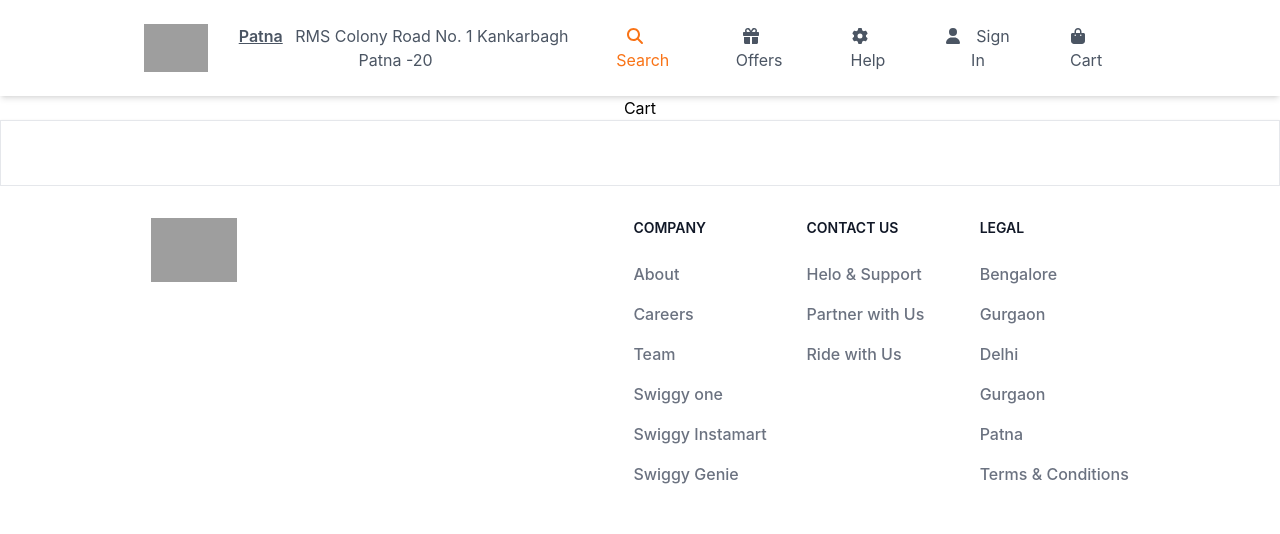
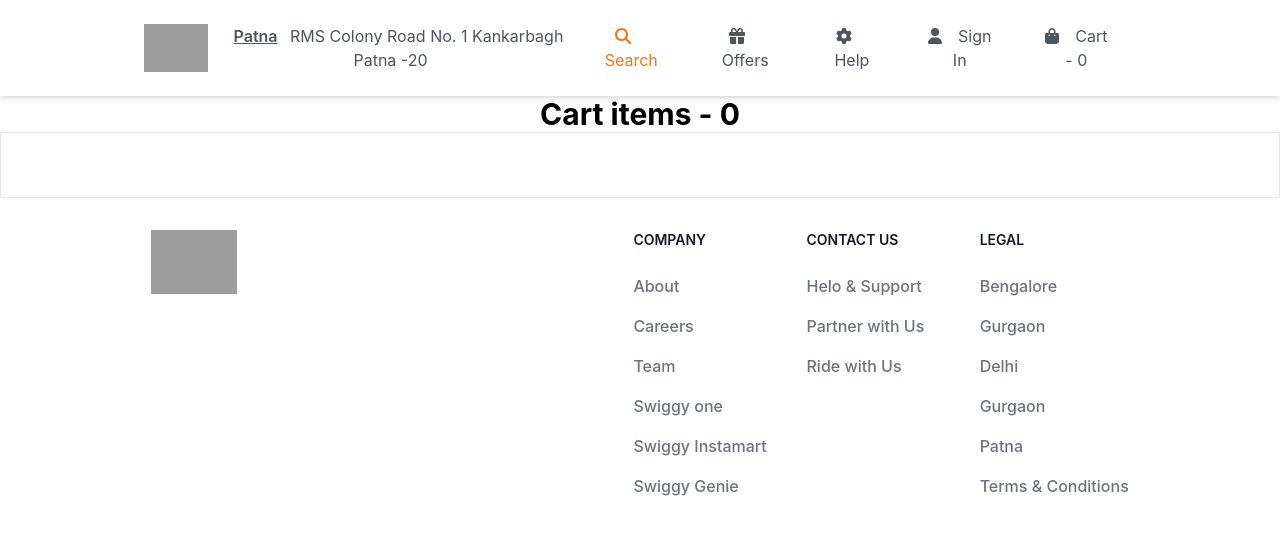
Before and after one commit to abhishekrawe/not-an-average-food-app, a React (Create React App) app: page /cart in a window 1280 px wide. Shown: the top 534 px of the page. Built offline with nearby package versions, Linux system fonts and the light colour scheme; grey boxes are pictures that could not be loaded.

Commit message:
Added Redux Store for add to cart Functionlity

```diff
--- a/src/App.js
+++ b/src/App.js
@@ -1,4 +1,3 @@
-import ReactDOM from "react-dom/client";
 import React from "react";
 import "./App.css";
 import Card from "./components/Card";
@@ -13,22 +12,26 @@
 import Error from "./pages/Error";
 import { BrowserRouter as Router, Routes, Route } from "react-router-dom";
 import RestaurantMenu from "./components/RestaurantMenu";
+import { Provider } from "react-redux";
+import store from "./redux/store";
 
 const App = () => {
   return (
-    <div className="App">
-      <Header />
+    <Provider store={store}>
+      <div className="App">
+        <Header />
         <Routes>
           <Route path="/" element={<Home />} />
           <Route path="/offer" element={<Offer />} />
           <Route path="/help" element={<Help />} />
           <Route path="/signin" element={<Signin />} />
           <Route path="/cart" element={<Cart />} />
-          <Route path="/restaurant/:id" element={<RestaurantMenu/>} />
+          <Route path="/restaurant/:id" element={<RestaurantMenu />} />
           <Route path="*" element={<Error />} />
         </Routes>
-      <Footer />
-    </div>
+        <Footer />
+      </div>
+    </Provider>
   );
 }
 
--- /dev/null
+++ b/src/components/FoodItem.js
@@ -0,0 +1,10 @@
+const FoodItem = ({ card }) => {
+  return (
+    <div>
+      <h2>Hello :{card?.card?.title}</h2>
+      {/* <p> {price/100} </p> */}
+    </div>
+  );
+};
+
+export default FoodItem;
--- a/src/components/Header.jsx
+++ b/src/components/Header.jsx
@@ -1,10 +1,14 @@
 import React from "react";
 import { Link } from 'react-router-dom';
-
+import { useSelector } from "react-redux";
 import { FontAwesomeIcon } from "@fortawesome/react-fontawesome";
 import { faSearch, faGift, faShoppingBag, faUser, faGear } from "@fortawesome/free-solid-svg-icons";
 
 function Header() {
+
+  const cartItems = useSelector(store => store.cart.items);
+  console.log(cartItems);
+
   return (
     <>
       <div className="px-4 md:px-36 py-4 bg-white shadow-md">
@@ -20,7 +24,7 @@
             <Link to="/offer" className="p-2 lg:px-4 md:mx-2 text-gray-600 rounded hover:text-orange-500 transition-colors duration-300"><FontAwesomeIcon icon={faGift} className="mr-4" />Offers</Link>
             <Link to="/help" className="p-2 lg:px-4 md:mx-2 text-gray-600 rounded hover:text-orange-500 transition-colors duration-300"><FontAwesomeIcon icon={faGear} className="mr-4" />Help</Link>
             <Link to="/signin" className="p-2 lg:px-4 md:mx-2 text-gray-600 rounded hover:text-orange-500 transition-colors duration-300"><FontAwesomeIcon icon={faUser} className="mr-4" />Sign In</Link>
-            <Link to="/cart" className="p-2 lg:px-4 md:mx-2 text-gray-600 rounded hover:text-orange-500 transition-colors duration-300"><FontAwesomeIcon icon={faShoppingBag} className="mr-4" />Cart</Link>
+            <Link to="/cart" className="p-2 lg:px-4 md:mx-2 text-gray-600 rounded hover:text-orange-500 transition-colors duration-300"><FontAwesomeIcon icon={faShoppingBag} className="mr-4" />Cart - {cartItems.length} </Link>
           </div>
         </div>
       </div>
--- a/src/components/RestaurantMenu.jsx
+++ b/src/components/RestaurantMenu.jsx
@@ -1,10 +1,18 @@
 import React, { useEffect, useState } from "react";
 import { useParams } from "react-router-dom";
+import { addItem } from "../redux/cartSlice";
+import { useDispatch } from "react-redux";
 
 function RestaurantMenu() {
   const { id } = useParams();
 
   const [resturentmenu, setResturentmenu] = useState({});
+
+  const dispatch = useDispatch();
+
+  const handleAddItem = (item) => {
+     dispatch(addItem(item));
+  }
 
   useEffect(() => {
     fetchProduct();
@@ -38,7 +46,7 @@
               </div>
               <div className="relative overflow-hidden flex flex-col">
                 <img className="h-20 w-20 object-cover rounded-md"  src={`https://media-assets.swiggy.com/swiggy/image/upload/fl_lossy,f_auto,q_auto,w_660/${item?.card?.card?.itemCards?.[0]?.card?.info?.imageId}`} />
-                <button className="absolute bg-green-400 text-white px-4 rounded-md border shadow-2xl bottom-0 left-0 right-0 mx-2 ">Add</button>
+                <button onClick={() => handleAddItem(item)} className="absolute bg-green-400 rounded-md border shadow-2xl bottom-0 left-0 right-0 mx-2 hover:bg-green-600 text-white font-bold px-4 border-b-4 border-green-700 hover:border-green-500 ">Add</button>
               </div>
 
             </div>
--- a/src/pages/Cart.jsx
+++ b/src/pages/Cart.jsx
@@ -1,10 +1,16 @@
-import React from "react";
+import { useSelector } from "react-redux";
+import FoodItem from "../components/FoodItem";
 
-function Cart() {
+const Cart = () => {
+  const cartItems = useSelector((store) => store.cart.items);
+
   return (
-    <>
-    <h1> Cart </h1>
-    </>
+    <div>
+      <h1 className="text-3xl font-bold">  Cart items - {cartItems.length} </h1>
+      {cartItems.map((card, index) => (
+        <FoodItem key={index} card={card} />
+      ))}
+    </div>
   )
 }
 
--- /dev/null
+++ b/src/redux/cartSlice.js
@@ -0,0 +1,22 @@
+import { createSlice } from "@reduxjs/toolkit";
+
+const cartSlice  = createSlice({
+    name : 'cart',
+    initialState: {
+        items : [],
+    },
+    reducers: {
+        addItem: (state , action) => {
+            state.items.push(action.payload);
+        },
+        removeItem : (state, action) => {
+            state.items.pop();
+        },
+        clearCart: (state) => {
+            state.items = [];
+        },
+    },
+});
+
+export const { addItem , removeItem , clearCart } = cartSlice.actions;
+export default cartSlice.reducer;
--- /dev/null
+++ b/src/redux/store.js
@@ -0,0 +1,10 @@
+import { configureStore } from "@reduxjs/toolkit";
+import cartSlice from "./cartSlice";
+
+const store  = configureStore({
+  reducer: {
+    cart: cartSlice,
+  },
+});
+
+export default store;
```
